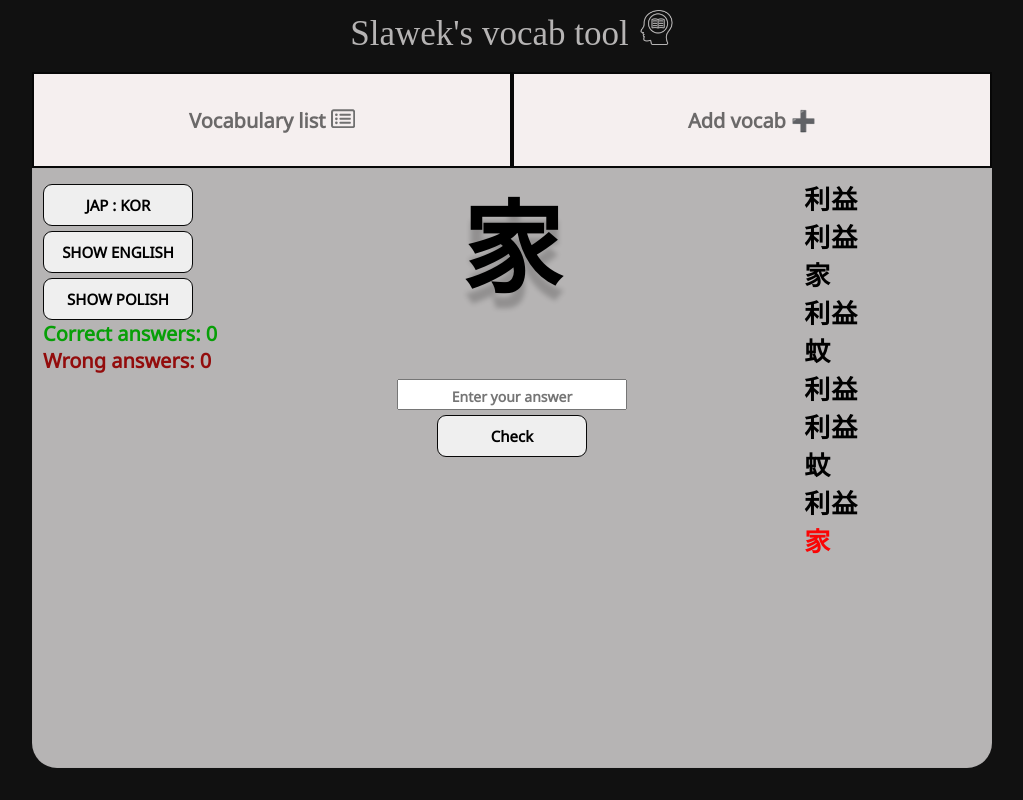
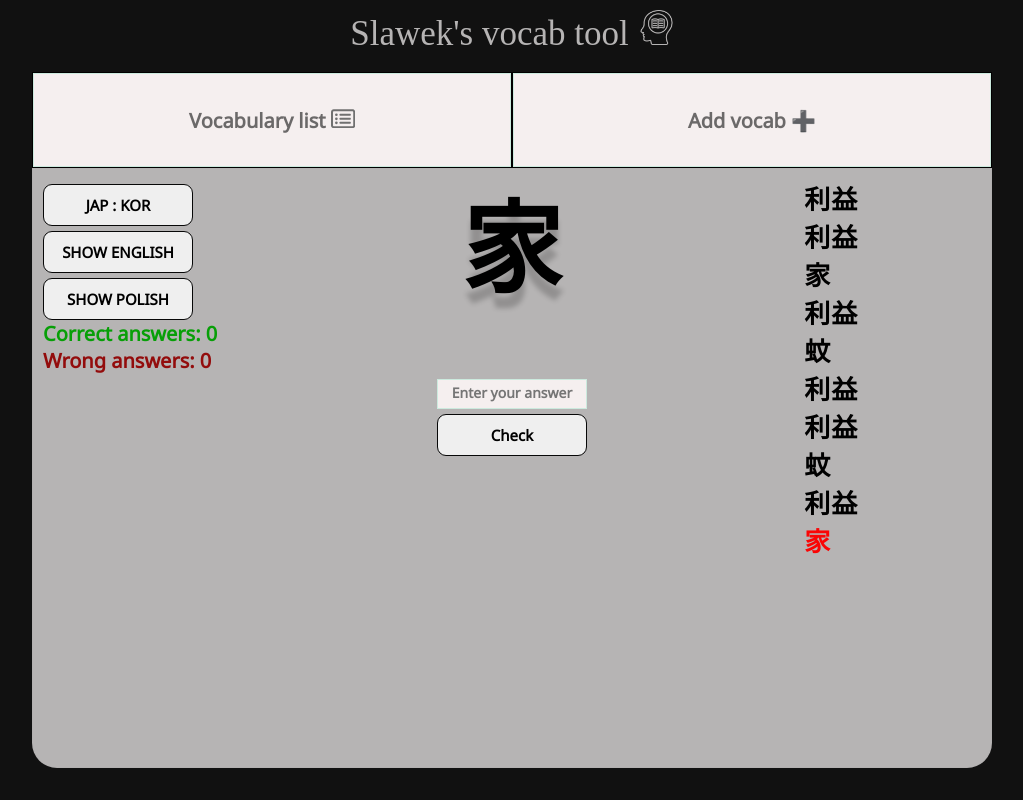
Before and after one commit to SlawekLysakowski/slaweks_vocab_tool, an Angular app: page / in a window 1280 px wide. Shown: the whole page, without its empty margins (128-1151 px from the left). Built offline with nearby package versions, Linux system fonts and the light colour scheme; a web font is replaced by a local one.

Commit message:
some css fixes

```diff
--- a/src/app/header/header.component.css
+++ b/src/app/header/header.component.css
@@ -34,8 +34,11 @@ nav {
   color: #6b6969;
   font-size: 2rem;
   background-color: #f5efef;
-  border: none;
-  box-shadow: inset 0 0 0 2px #070707;
+  /*border: none;*/
+  box-shadow: inset 0 0 0 1px #cceade;
+  border: 1px solid #000;
+
+  /*box-shadow: inset 0 0 0 2px #070707;*/
 }
 
 .btn:hover,
--- a/src/app/test/test.component.css
+++ b/src/app/test/test.component.css
@@ -52,7 +52,7 @@ main {
   justify-content: center;
 }
 
-.enter-word {
+.input {
   background-color: #f5efef;
   text-align: center;
   width: 15rem;
@@ -63,11 +63,11 @@ main {
   border: none;
 
 }
-.enter-word:hover, .enter-word:active {
+.input:hover, .enter-word:active {
   box-shadow: inset 0 0 0 3px #cceade;
 }
 
-.enter-word:focus {
+.input:focus {
   border: 2px solid #31b2a9;
 }
 
@@ -143,6 +143,6 @@ li {
   font-size: 2.6rem;
 }
 
-.vocab-list-1 {
+.currentVocab {
   color: #fa0505;
 }
--- a/src/app/test/test.component.html
+++ b/src/app/test/test.component.html
@@ -36,7 +36,6 @@
 
     <div class="answer-box">
       <input
-        id="enter-word"
         class="input"
         type="text"
         [(ngModel)]='answer'
@@ -54,7 +53,7 @@
 
   <div class="word-array-box">
     <ul>
-      <li *ngFor='let vocab of selectedVocab; let i = index ' [ngClass]="{'vocab-list-1' : i === CurrentWordIndex }">{{ vocab }}</li>
+      <li *ngFor='let vocab of selectedVocab; let i = index ' [ngClass]="{'currentVocab' : i === CurrentWordIndex }">{{ vocab }}</li>
     </ul>
 
   </div>
```
